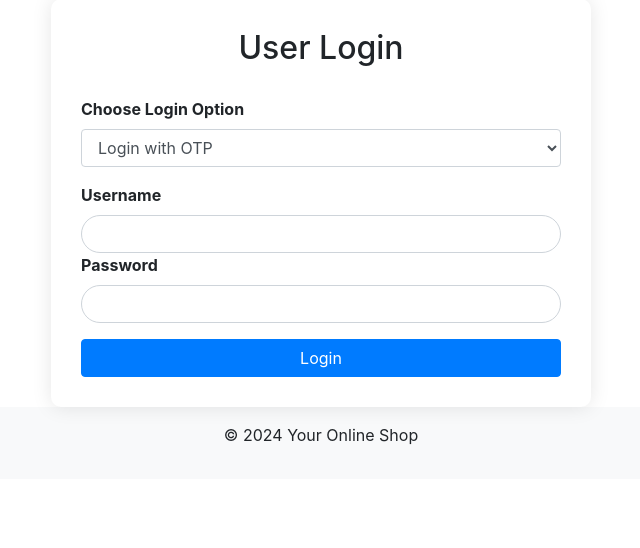
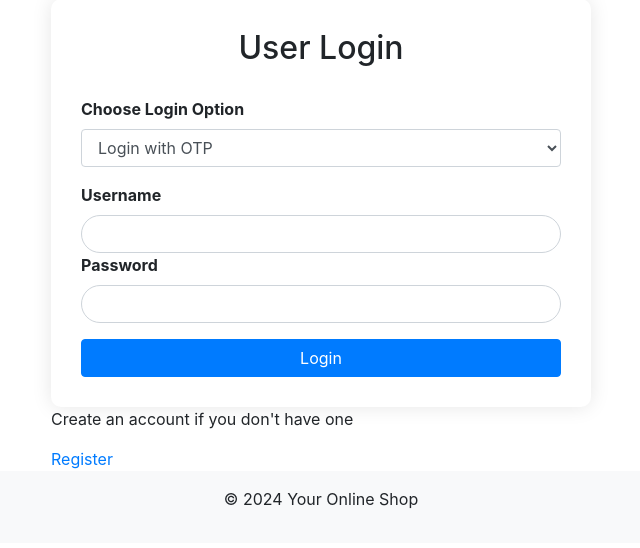
Before and after one commit to AmirMohamadmAsghari/Online-shop-project, a Django app: page /user/login/ in a window 1280 px wide. Shown: the part 188-736 px from the top of the page, without its empty margins (319-959 px from the left). Run offline with Django 4.2, Linux system fonts and the light colour scheme; parts of the project's set-up code (start-up, migrations or seed data) failed here and were passed over; some libraries are stand-ins or nearby versions.

Commit message:
Update Login.html

```diff
--- a/templates/Login.html
+++ b/templates/Login.html
@@ -68,6 +68,8 @@
                     <button type="submit" class="btn btn-primary btn-block btn-login">Login</button>
                 </form>
             </div>
+            <p>Create an account if you don't have one</p>
+            <a href="{% url 'register' %}" class="">Register</a>
         </div>
     </div>
 </div>
```
